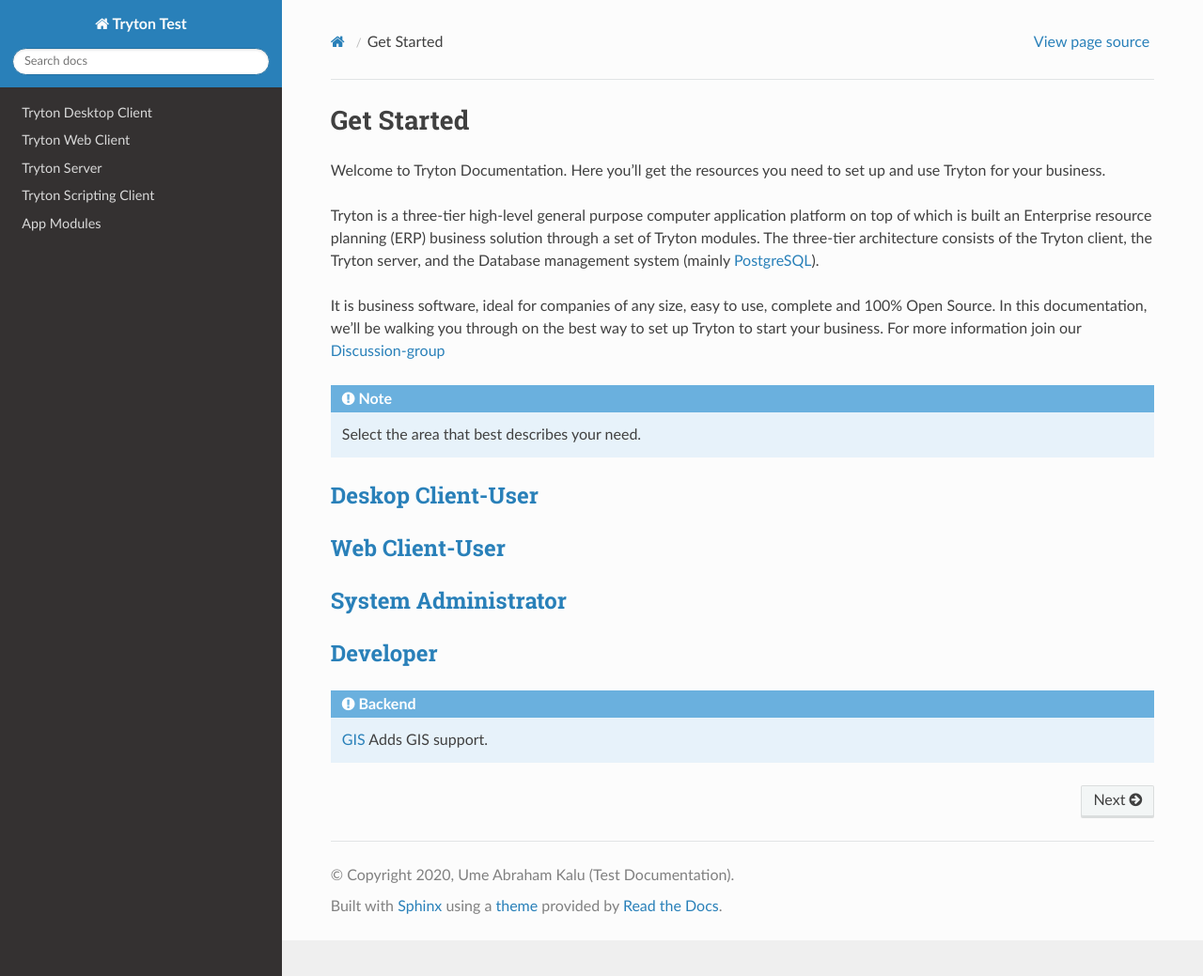
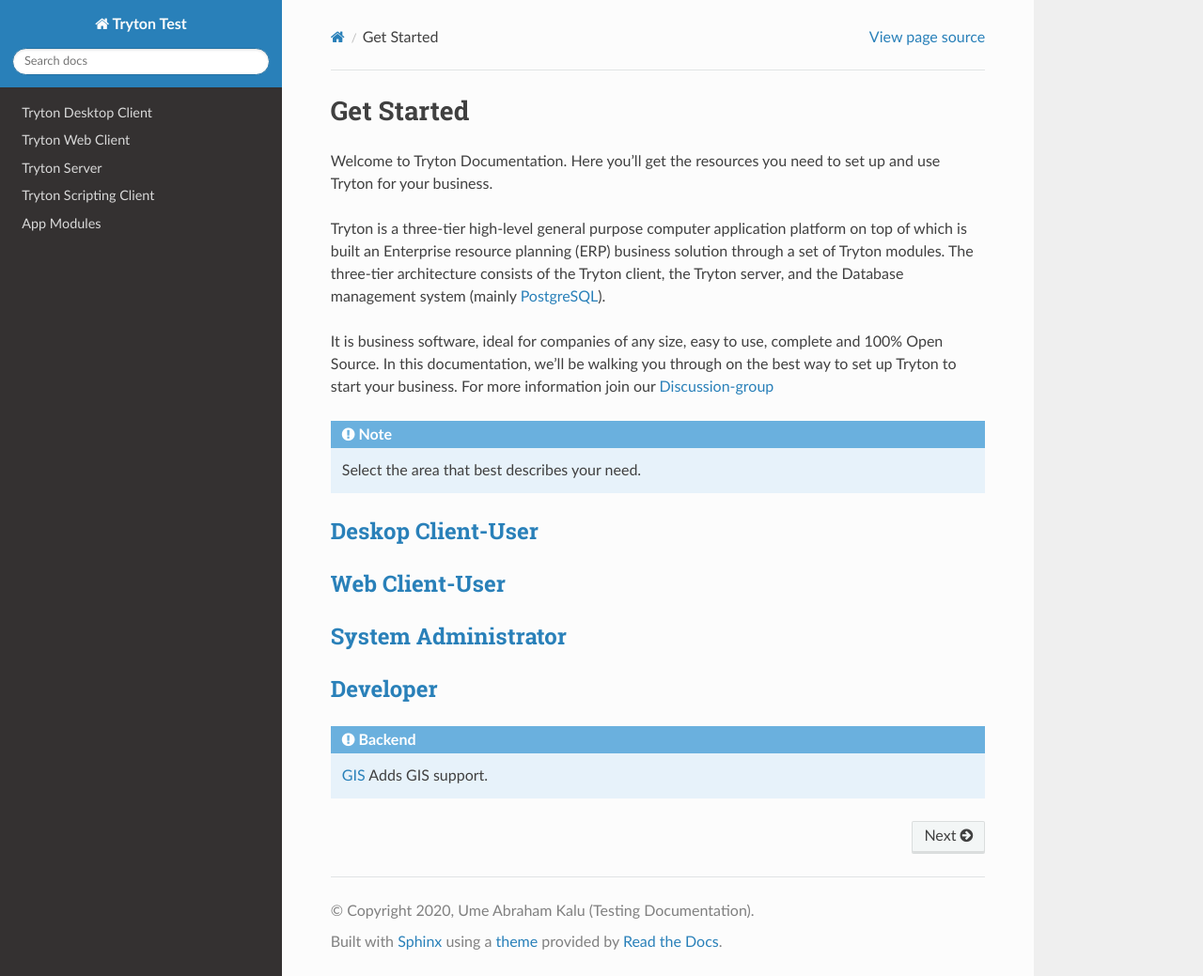
Before and after one commit to umeklinks/tryton_doc_text, a Sphinx documentation site: the page built from docs/source/index.rst, in a window 1280 px wide and 1039 px high. Shown: the whole window at 94% size. Built offline with Sphinx 7.4.7 and the Read the Docs theme 2.0.0, drawn with Linux system fonts in a browser that asks for light colours; nearby versions of some CDN libraries; some web fonts are replaced; library files that are not in the unit come from our copies; comment, search, counter and statistics services are not loaded.

Commit message:
Made changes on conf.py
Made changes on `conf.py` file from `custom.css`, and `custom.js`
to `_static/custom.css` and `_static/custom.js`

```diff
--- a/docs/source/conf.py
+++ b/docs/source/conf.py
@@ -16,13 +16,13 @@
 # import sphinx_rtd_theme
 import sys
 
-sys.setrecursionlimit(1000)
+# sys.setrecursionlimit(1000)
 
 
 # -- Project information -----------------------------------------------------
 
 project = 'Tryton Test'
-copyright = '2020, Ume Abraham Kalu (Test Documentation)'
+copyright = '2020, Ume Abraham Kalu (Testing Documentation)'
 author = 'Ume Abraham Kalu'
 
 # The full version, including alpha/beta/rc tags
@@ -71,8 +71,8 @@
     html_theme_path = [sphinx_rtd_theme.get_html_theme_path()]
 #     Override default css to get a larger width for local build
     def setup(app):
-        app.add_css_file('custom.css'),
-        app.add_js_file("custom.js"),
+        app.add_css_file('_static/custom.css'),
+        app.add_js_file("_static/custom.js"),
         app.add_js_file("https://cdn.jsdelivr.net/npm/clipboard@1/dist/clipboard.min.js")
 else:
     # Override default css to get a larger width for ReadTheDoc build
@@ -82,9 +82,9 @@
             'https://media.readthedocs.org/css/readthedocs-doc-embed.css',
             '_static/custom.css',
         ],
-        'js_file':[
-            '_static/custom.js'
-        ]
+#         'js_file':[
+#             '_static/custom.js'
+#         ]
     }
 
 # from sphinx.writers.html import HTMLTranslator
```
